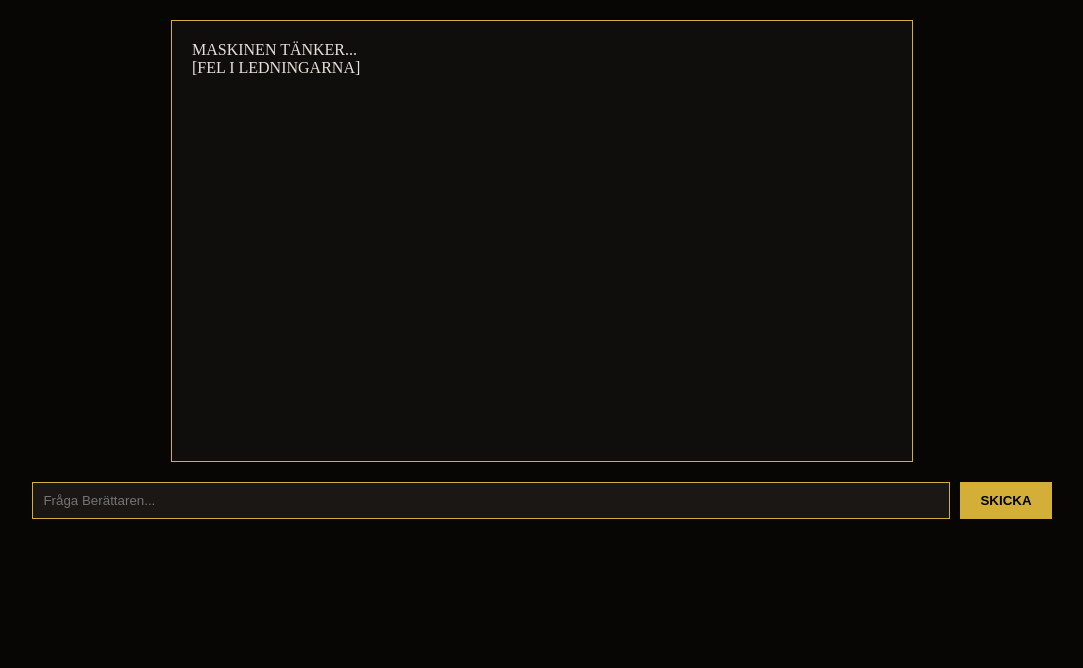
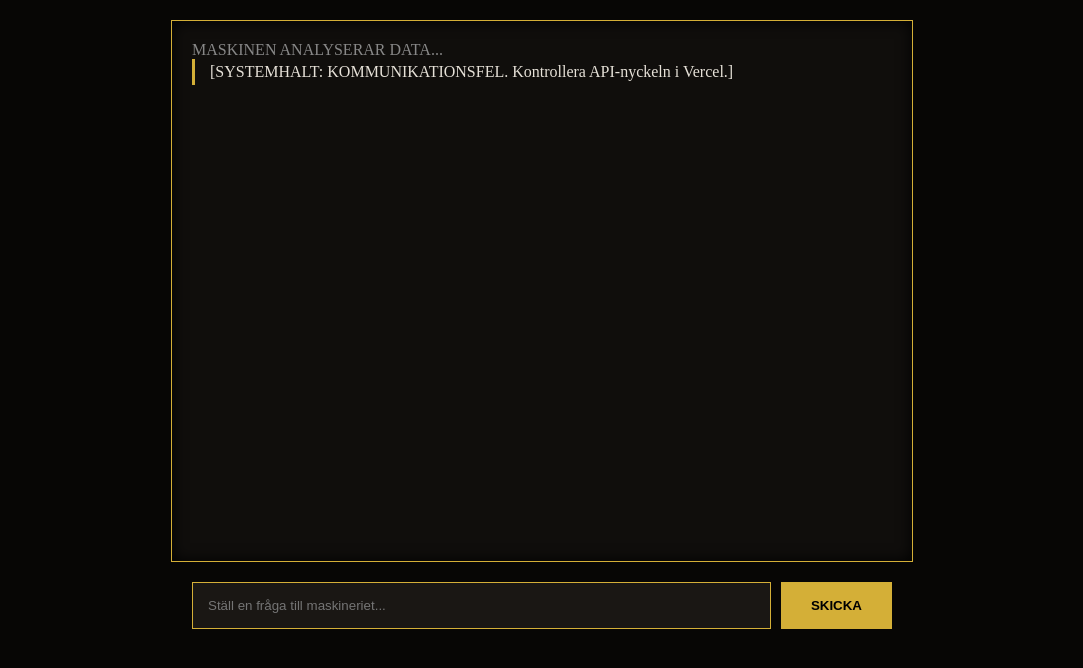
Before and after one commit to glescha/brass-spelledare, a website: page public/index.html in a window 1280 px wide. Both pictures are taken after a click on the button "1: GRUND". Shown: the whole page, without its empty margins (98-1181 px from the left). Drawn offline with Linux system fonts and the light colour scheme; no server answers.

Commit message:
Refactor HTML structure and styles for chat app

```diff
--- a/public/index.html
+++ b/public/index.html
@@ -5,44 +5,88 @@
     <meta name="viewport" content="width=device-width, initial-scale=1.0">
     <title>Brass Birmingham - Berättaren</title>
     <style>
-        body { background: #070605; color: #e6e1d8; font-family: serif; display: flex; flex-direction: column; align-items: center; min-height: 100vh; margin: 0; }
-        #chat-output { width: 90%; max-width: 700px; height: 400px; border: 1px solid #d4af37; padding: 20px; overflow-y: auto; background: #100e0c; margin: 20px 0; }
-        input { width: 70%; padding: 10px; background: #1a1714; border: 1px solid #d4af37; color: white; }
-        button { padding: 10px 20px; background: #d4af37; border: none; cursor: pointer; font-weight: bold; }
-        .user-msg { color: #d4af37; margin-top: 10px; font-weight: bold; }
-        .agent-msg { line-height: 1.6; border-left: 2px solid #4a3d12; padding-left: 10px; margin-bottom: 15px; }
-        #splash { position: fixed; inset: 0; background: #070605; display: flex; flex-direction: column; justify-content: center; align-items: center; z-index: 10; }
+        :root { --brass: #d4af37; --bg: #070605; --text: #e6e1d8; }
+        body { background: var(--bg); color: var(--text); font-family: serif; display: flex; flex-direction: column; align-items: center; min-height: 100vh; margin: 0; padding: 20px; }
+        #chat-output { width: 100%; max-width: 700px; height: 500px; border: 1px solid var(--brass); background: #100e0c; padding: 20px; overflow-y: auto; box-shadow: inset 0 0 15px black; }
+        .agent-answer { border-left: 3px solid var(--brass); padding-left: 15px; margin-bottom: 20px; line-height: 1.6; white-space: pre-wrap; }
+        .user-message { color: var(--brass); font-weight: bold; margin-bottom: 10px; text-align: right; }
+        .controls { width: 100%; max-width: 700px; display: flex; gap: 10px; margin-top: 20px; }
+        input { flex: 1; padding: 15px; background: #1a1714; border: 1px solid var(--brass); color: white; outline: none; }
+        button { padding: 15px 30px; background: var(--brass); border: none; font-weight: bold; cursor: pointer; }
+        #splash { position: fixed; inset: 0; background: var(--bg); display: flex; flex-direction: column; justify-content: center; align-items: center; z-index: 100; }
         .hidden { display: none !important; }
     </style>
 </head>
 <body>
     <div id="splash">
-        <h1 style="color:#d4af37">BRASS BIRMINGHAM</h1>
-        <p>Välj informationsnivå:</p>
-        <button onclick="start(1)">1: GRUND</button>
-        <button onclick="start(2)">2: AVANCERAD</button>
-        <button onclick="start(3)">3: TOTAL</button>
+        <h1 style="color:var(--brass); letter-spacing: 5px;">BRASS BIRMINGHAM</h1>
+        <p>Välj din informationsnivå för det industriella manifestet:</p>
+        <div style="display:flex; gap: 15px;">
+            <button onclick="startApp(1)">1: GRUND</button>
+            <button onclick="startApp(2)">2: AVANCERAD</button>
+            <button onclick="startApp(3)">3: TOTAL</button>
+        </div>
     </div>
+
     <div id="chat-output"></div>
-    <div style="width: 100%; display: flex; justify-content: center; gap: 10px;">
-        <input type="text" id="input" placeholder="Fråga Berättaren...">
-        <button onclick="send()">SKICKA</button>
+    <div class="controls">
+        <input type="text" id="user-input" placeholder="Ställ en fråga till maskineriet...">
+        <button onclick="handleSend()">SKICKA</button>
     </div>
+
     <script>
-        let lvl = 1;
-        function start(l) { lvl = l; document.getElementById('splash').classList.add('hidden'); sendToAgent("Hälsa oss välkomna."); }
-        function send() { const i = document.getElementById('input'); if(!i.value) return; document.getElementById('chat-output').innerHTML += `<div class='user-msg'>NI: ${i.value}</div>`; sendToAgent(i.value); i.value = ''; }
-        async function sendToAgent(m) {
-            const out = document.getElementById('chat-output');
-            const t = document.createElement('div'); t.textContent = "MASKINEN TÄNKER..."; out.appendChild(t);
+        let currentLevel = 1;
+        function startApp(l) {
+            currentLevel = l;
+            document.getElementById('splash').classList.add('hidden');
+            sendToAgent("Inled spelet och hälsa oss välkomna.");
+        }
+
+        async function handleSend() {
+            const input = document.getElementById('user-input');
+            const msg = input.value.trim();
+            if (!msg) return;
+            document.getElementById('chat-output').innerHTML += `<div class="user-message">NI: ${msg}</div>`;
+            input.value = '';
+            await sendToAgent(msg);
+        }
+
+        async function sendToAgent(message) {
+            const output = document.getElementById('chat-output');
+            const thought = document.createElement('div');
+            thought.style.color = '#888';
+            thought.textContent = "MASKINEN ANALYSERAR DATA...";
+            output.appendChild(thought);
+            output.scrollTop = output.scrollHeight;
+
             try {
-                const r = await fetch('/api/chat', { method: 'POST', headers: {'Content-Type': 'application/json'}, body: JSON.stringify({ userMessage: m, infoLevel: lvl })});
-                const d = await r.json(); out.removeChild(t);
-                const a = document.createElement('div'); a.className = 'agent-msg'; out.appendChild(a);
-                let x = 0; const txt = d.reply || "[INGET SVAR]";
-                const timer = setInterval(() => { if(x < txt.length) { a.innerHTML += txt.charAt(x); x++; out.scrollTop = out.scrollHeight; } else clearInterval(timer); }, 15);
-            } catch(e) { out.innerHTML += "<div>[FEL I LEDNINGARNA]</div>"; }
+                const response = await fetch('/api/chat', {
+                    method: 'POST',
+                    headers: { 'Content-Type': 'application/json' },
+                    body: JSON.stringify({ userMessage: message, infoLevel: currentLevel })
+                });
+                const data = await response.json();
+                output.removeChild(thought);
+
+                const answerDiv = document.createElement('div');
+                answerDiv.className = 'agent-answer';
+                output.appendChild(answerDiv);
+
+                // Telegraf-effekt
+                let i = 0;
+                const text = data.reply || "[INGET SVAR FRÅN AGENTEN]";
+                const timer = setInterval(() => {
+                    if (i < text.length) {
+                        answerDiv.innerHTML += text.charAt(i);
+                        i++;
+                        output.scrollTop = output.scrollHeight;
+                    } else { clearInterval(timer); }
+                }, 15);
+            } catch (e) {
+                output.innerHTML += `<div class="agent-answer">[SYSTEMHALT: KOMMUNIKATIONSFEL. Kontrollera API-nyckeln i Vercel.]</div>`;
+            }
         }
+        document.getElementById('user-input').addEventListener('keypress', (e) => { if(e.key === 'Enter') handleSend(); });
     </script>
 </body>
 </html>
```
